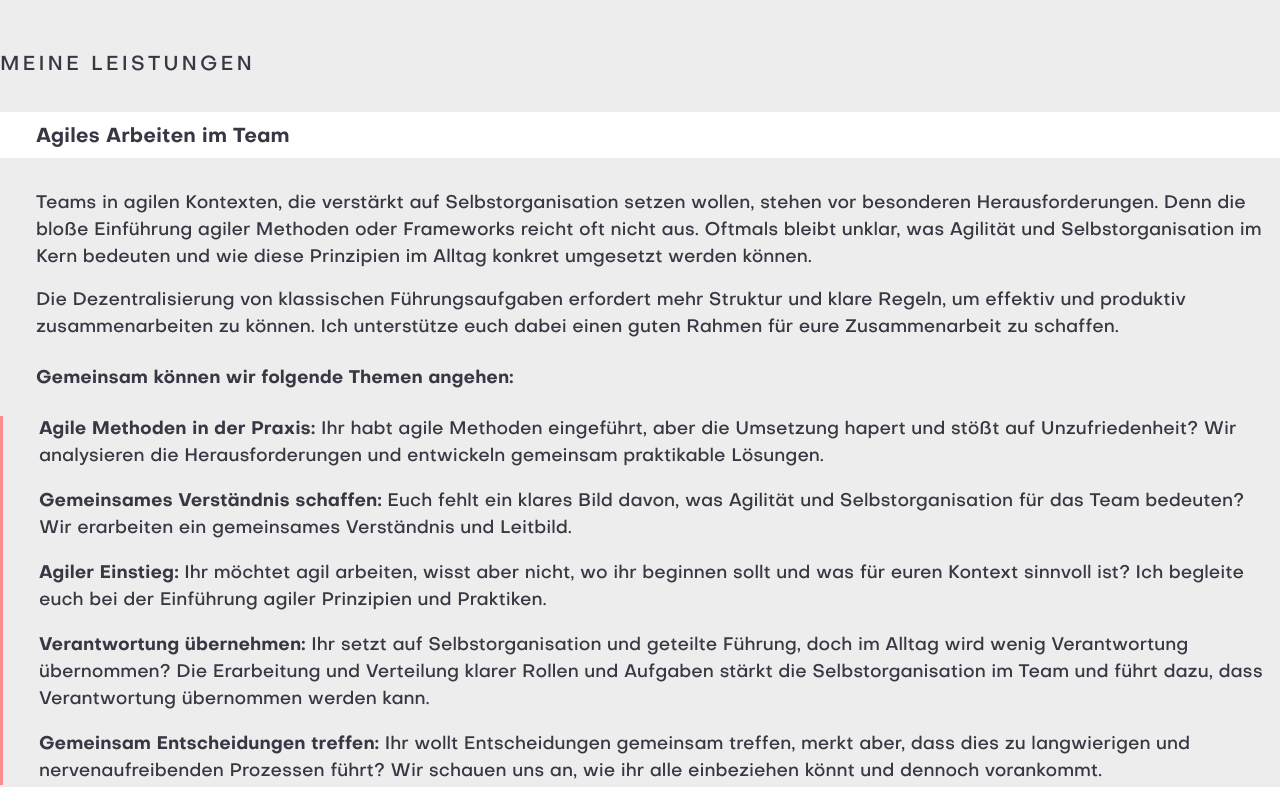
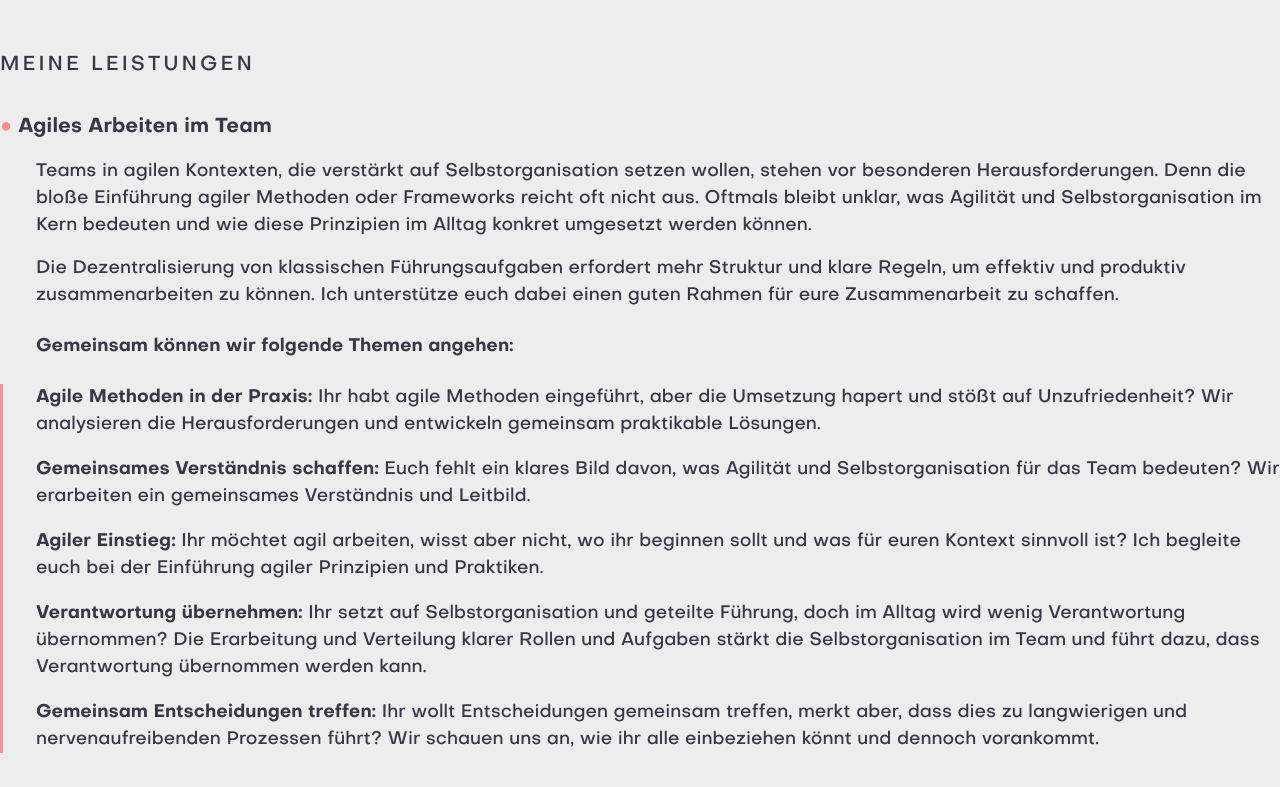
Before and after one commit to sssggr/ninasiessegger, a Nuxt app: page /teamentwicklung in a window 1280 px wide. Shown: the part 1588-2375 px from the top of the page. Built offline with nearby package versions, Linux system fonts and the light colour scheme.

Commit message:
h3-offer-headline with big dot

```diff
--- a/assets/css/base.css
+++ b/assets/css/base.css
@@ -145,9 +145,14 @@ h3 {
   margin: 1rem 0;
 }
 h3.offer-headline {
-  background-color: #FFFFFF;
-  padding: 0.5em var(--gutter) 0.3em;
-  margin-bottom: 2rem;
+  margin-bottom: 1rem;
+  margin-top: 2rem;
+}
+h3.offer-headline::before{
+  content: "● ";
+  color: var(--red);
+  /* display: inline-block; */
+  /* padding-right: calc(var(--gutter)*0.5); */
 }
 h4 {
   font-size: var(--fs-smaller);
@@ -163,8 +168,9 @@ p.offer-text{
   padding-left: var(--gutter);
 }
 ul.offer-list{
-  padding-left: var(--gutter);
+  padding-left: calc(var(--gutter) - 3px);
   border-left:solid 3px var(--red);
+  margin-bottom: 2rem;
 }
 
 ul.offer-list li{
--- a/pages/agile-organisationsberatung.vue
+++ b/pages/agile-organisationsberatung.vue
@@ -117,23 +117,3 @@ useSeoMeta({
     </div>
   </section>
 </template>
-
-<style scoped>
-.hg-marker .svg-container{
-  margin-top: 3rem;
-}
-
-@media all and (max-width: 480px) {
-  .hg-marker .svg-container {
-    margin-top: 5rem;
-  }
-}
-
-h3 {
-  margin-bottom: 2rem;
-}
-
-p ~ h3 {
-  margin-top: 2rem;
-}
-</style>
--- a/pages/leadership-coaching.vue
+++ b/pages/leadership-coaching.vue
@@ -85,17 +85,3 @@ useSeoMeta({
     </div>
   </div>
 </template>
-
-<style scoped>
-.hg-marker .svg-container {
-  margin-top: 5rem;
-}
-
-h3 {
-  margin-bottom: 2rem;
-}
-
-p~h3 {
-  margin-top: 2rem;
-}
-</style>
--- a/pages/teamentwicklung.vue
+++ b/pages/teamentwicklung.vue
@@ -120,17 +120,3 @@ useSeoMeta({
     </div>
   </div>
 </template>
-
-<style scoped>
-.hg-marker .svg-container {
-  margin-top: 5rem;
-}
-
-h3 {
-  margin-bottom: 2rem;
-}
-
-p~h3 {
-  margin-top: 2rem;
-}
-</style>
```
